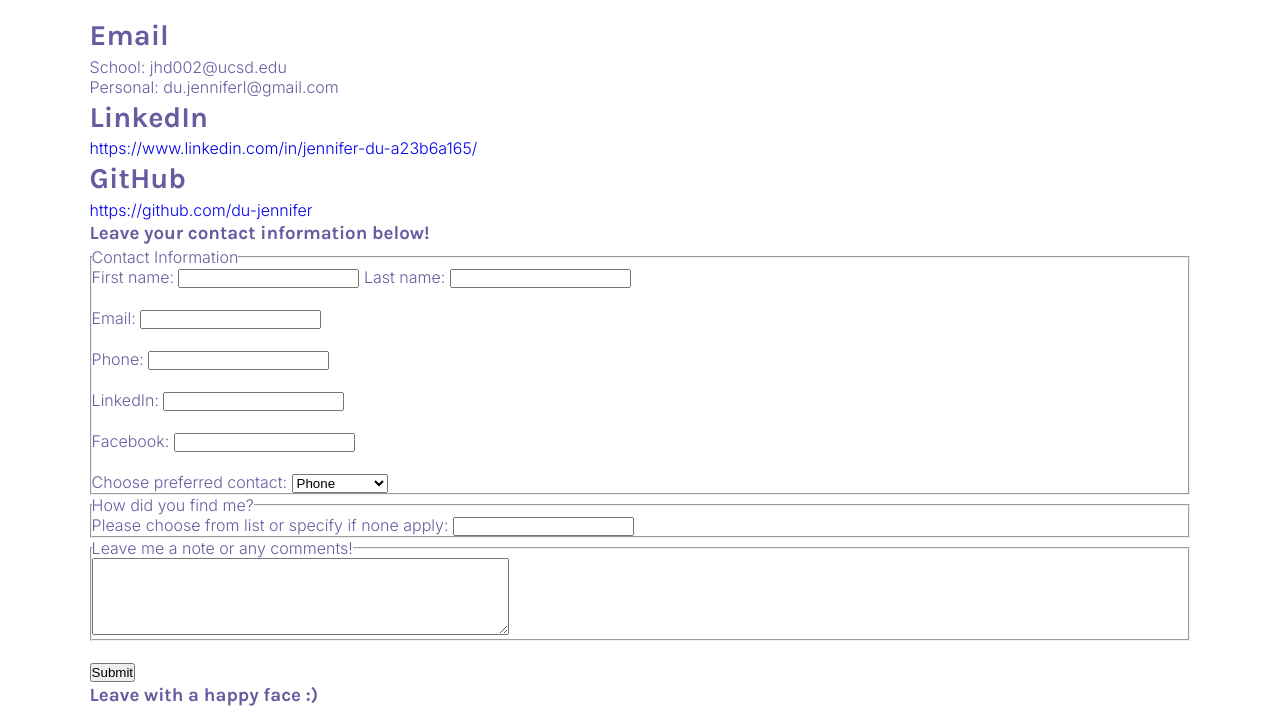
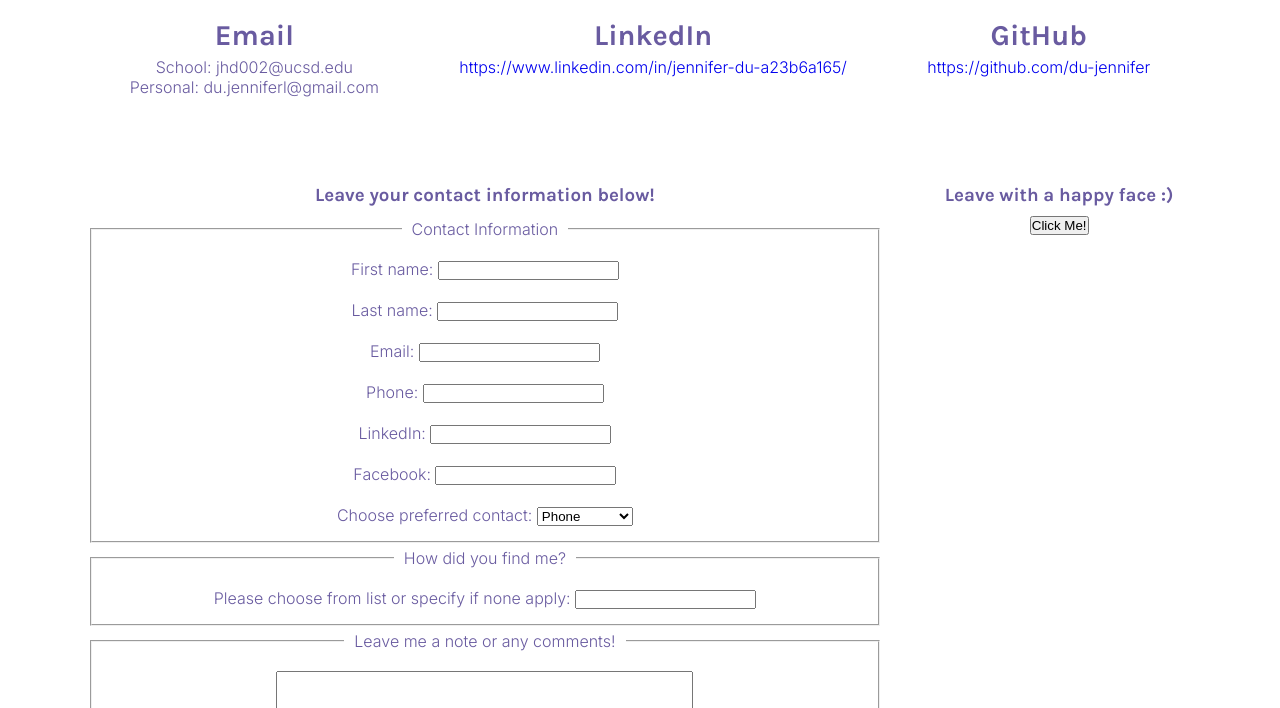
Before and after one commit to du-jennifer/portfolio-css, a plain HTML site: page contact.html in a window 1280 px wide. Shown: the part 244-952 px from the top of the page. Drawn offline with Linux system fonts and the light colour scheme.

Commit message:
styles for teaching computation and contact and resume

```diff
--- a/contact.html
+++ b/contact.html
@@ -7,6 +7,7 @@
     <link href="https://fonts.googleapis.com/css2?family=Inter:wght@300&family=Karla:wght@700&display=swap" rel="stylesheet">
     <link rel="icon" href="images/sunflower.ico">
     <link rel="stylesheet" href="styles/main.css">
+    <link rel="stylesheet" href="styles/contact.css">
 </head>
 <body>
     <div class="layout">
@@ -27,14 +28,14 @@
     <main>
         <h1> Contact Me </h1>
         <div id="contacts">
-        <section>
+        <section id="emailcontact">
             <h2> Email </h2>
             <ol>
                 <li>School: jhd002@ucsd.edu</li>
                 <li>Personal: du.jenniferl@gmail.com</li>
             </ol>
         </section>
-        <section>
+        <section id="linkedcontact">
             <h2> LinkedIn </h2>
             <ul>
                 <li>
@@ -42,7 +43,7 @@
                 </li>
             </ul>
         </section>
-        <section>
+        <section id="githubcontact">
             <h2> GitHub </h2>
             <ul>
                 <li>
@@ -51,13 +52,14 @@
             </ul>
         </section>
     </div>
-        <aside>
-            <h3> Leave your contact information below! </h3>
+        <section id="prompt">
             <form>
+                <h3> Leave your contact information below! </h3>
                 <fieldset>
                     <legend>Contact Information</legend>
                     <label for="firstname">First name:</label>
                     <input type="text" id="firstname" name="firstname">
+                    <br><br>
                     <label for="lastname">Last name:</label>
                     <input type="text" id="lastname" name="lastname">
                     <br><br>
@@ -109,15 +111,15 @@
                 <br>
                 <input type="submit" value="Submit">
             </form>
-        </aside>
-
+        <section id="happy">
         <h3> Leave with a happy face :) </h3>
         <button type="button">Click Me!</button>
         <template>
             <p> Have a good day ^-^ </p>
             <img src="images/cat.jpeg" alt="Happy Cat" width="450" height="450">
         </template>
-
+        </section>
+    </section>
     </main>
     <footer>
         <hr>
--- /dev/null
+++ b/styles/contact.css
@@ -0,0 +1,49 @@
+#contacts{
+    display:grid;
+    grid-template-columns: auto auto auto;
+    text-align: center;
+    padding-bottom: 80px;
+}/*
+#contacts>*{
+    border: solid black 3px;
+
+}  */
+
+
+#contacts>#emailcontact{
+    grid-column: 1 / span 1;
+}
+
+#contacts>#linkedcontact{
+    grid-column: 2 / span 1;
+}
+
+#contacts>#githubcontact{
+    grid-column: 3 / span 1;
+}
+
+#prompt{
+    display:grid;
+    grid-template-columns: auto auto auto;
+    text-align: center;
+    padding-bottom: 50px;
+
+}
+#prompt>form{
+    grid-column: 1 / span 2;
+    width: 80ch;
+}
+
+#prompt>#happy{
+    grid-column: 3 / span 1;
+}
+fieldset{
+    padding: 15px;
+}
+legend {
+    padding: 5px 10px;
+}
+
+h3 {
+    padding: 5px;
+}
--- /dev/null
+++ b/styles/ed124br.css
@@ -0,0 +1,18 @@
+table, th, td {
+    border: 1px solid black;
+
+    padding: 10px;
+    text-align: center;
+    margin-left: auto;
+    margin-right: auto;
+    border-collapse: collapse;
+}
+
+h2{
+    text-align: center;
+    padding: 30px;
+}
+
+footer {
+    padding-top: 30px;
+}
--- a/styles/index.css
+++ b/styles/index.css
@@ -19,7 +19,7 @@ main {
     left: 50%;
     transform: translate(-50%, -50%);
     margin: 0;
-    padding: 0'
+    padding: 0;
 }
 footer {
     display: none;
--- a/styles/main.css
+++ b/styles/main.css
@@ -11,7 +11,7 @@ main {
 
 .layout{
     display:grid;
-   grid-template-rows: 1fr auto 10%;
+   grid-template-rows: 1fr auto 1fr;
     /*grid-template-rows: 1fr 8fr 1fr;*/
     grid-gap:1em;
 }
```
Also changed, not shown: eds124br.html (+1 -0 lines), resume.html (+6 -1 lines), styles/resume.css (added, +15 -0 lines).
